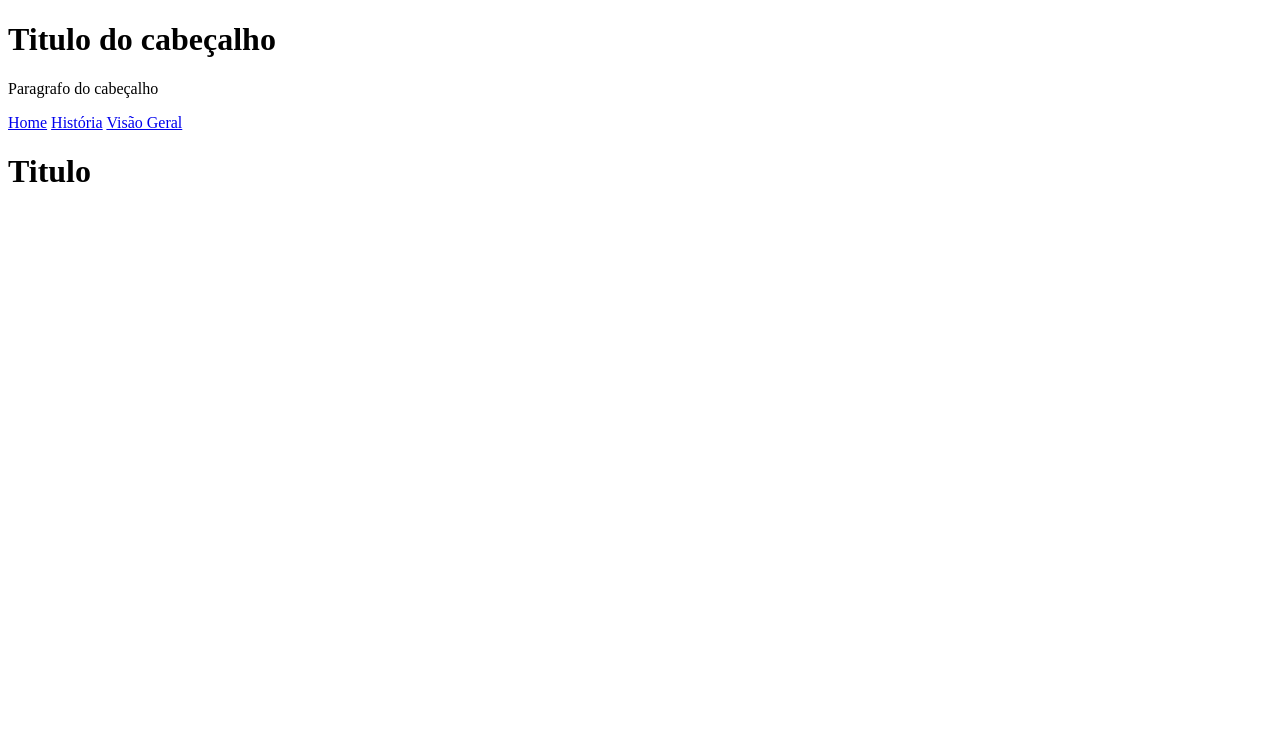
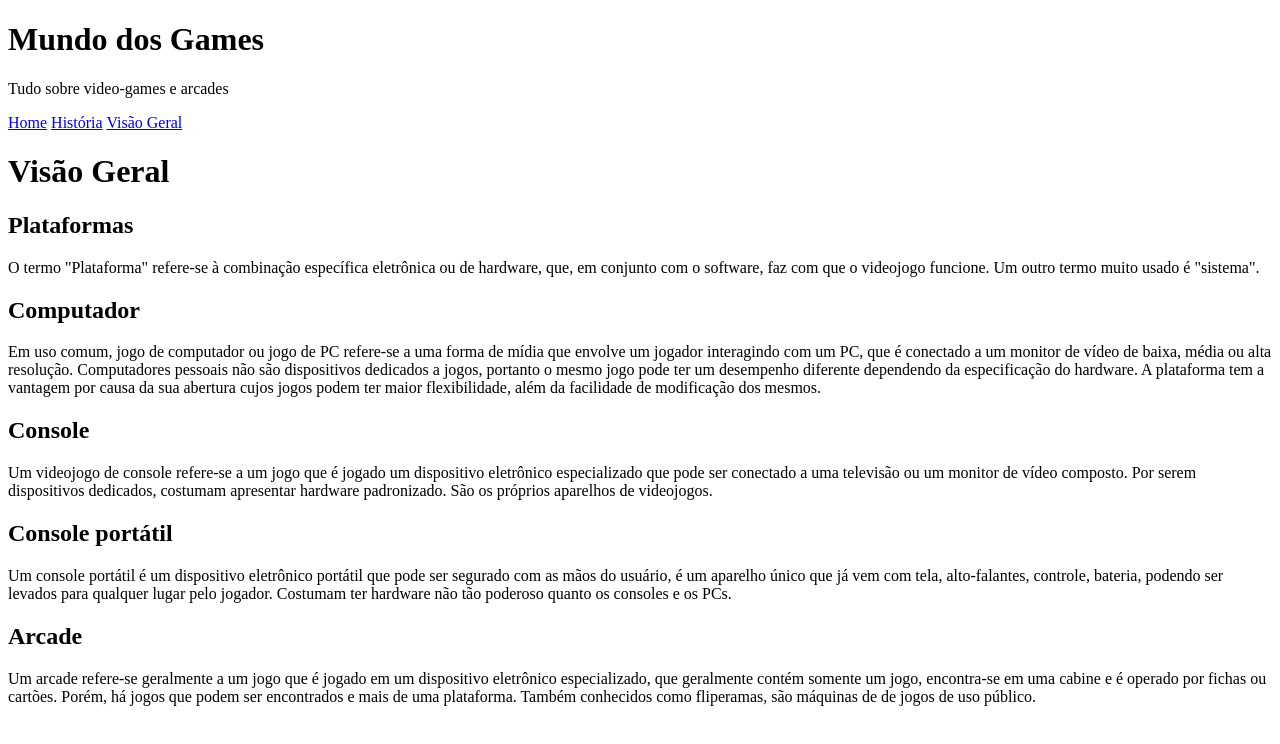
Before and after one commit to marioarl/git-github, a plain HTML site: page vgeral.html in a window 1280 px wide. Drawn offline with Linux system fonts and the light colour scheme.

Commit message:
inclusao de conteudo em vgeral.html

```diff
--- a/vgeral.html
+++ b/vgeral.html
@@ -4,13 +4,13 @@
 	<meta charset="UTF-8">
 	<meta http-equiv="X-UA-Compatible" content="IE=edge">
 	<meta name="viewport" content="width=device-width, initial-scale=1.0">
-	<title>Titulo do site</title>
+	<title>Visão Geral</title>
 </head>
 <body>
 	<header>
-		<h1>Titulo do cabeçalho</h1>
+		<h1>Mundo dos Games</h1>
 
-		<p>Paragrafo do cabeçalho</p>
+		<p>Tudo sobre video-games e arcades</p>
 	</header>
 
 	<nav>
@@ -21,7 +21,21 @@
 	</nav>
 
 	<main>
-		<h1>Titulo</h1>
+		<h1>Visão Geral</h1>
+		<h2>Plataformas</h2>
+		<p>O termo "Plataforma" refere-se à combinação específica eletrônica ou de hardware, que, em conjunto com o software, faz com que o videojogo funcione. Um outro termo muito usado é "sistema".</p>
+
+		<h2>Computador</h2>
+		<p>Em uso comum, jogo de computador ou jogo de PC refere-se a uma forma de mídia que envolve um jogador interagindo com um PC, que é conectado a um monitor de vídeo de baixa, média ou alta resolução. Computadores pessoais não são dispositivos dedicados a jogos, portanto o mesmo jogo pode ter um desempenho diferente dependendo da especificação do hardware. A plataforma tem a vantagem por causa da sua abertura cujos jogos podem ter maior flexibilidade, além da facilidade de modificação dos mesmos.</p>
+
+		<h2>Console</h2>
+		<p>Um videojogo de console refere-se a um jogo que é jogado um dispositivo eletrônico especializado que pode ser conectado a uma televisão ou um monitor de vídeo composto. Por serem dispositivos dedicados, costumam apresentar hardware padronizado. São os próprios aparelhos de videojogos.</p>
+
+		<h2>Console portátil</h2>
+		<p>Um console portátil é um dispositivo eletrônico portátil que pode ser segurado com as mãos do usuário, é um aparelho único que já vem com tela, alto-falantes, controle, bateria, podendo ser levados para qualquer lugar pelo jogador. Costumam ter hardware não tão poderoso quanto os consoles e os PCs.</p>
+
+		<h2>Arcade</h2>
+		<p>Um arcade refere-se geralmente a um jogo que é jogado em um dispositivo eletrônico especializado, que geralmente contém somente um jogo, encontra-se em uma cabine e é operado por fichas ou cartões. Porém, há jogos que podem ser encontrados e mais de uma plataforma. Também conhecidos como fliperamas, são máquinas de de jogos de uso público.</p>
 	</main>
 </body>
 </html>
```
